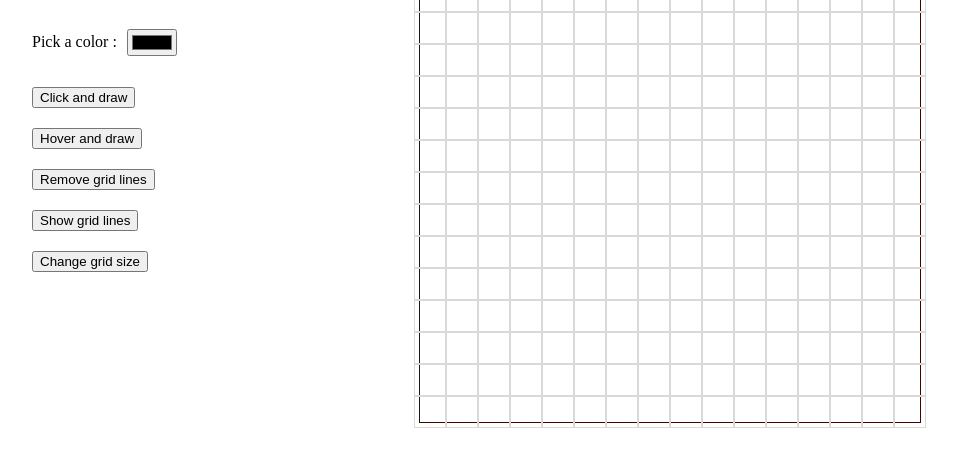
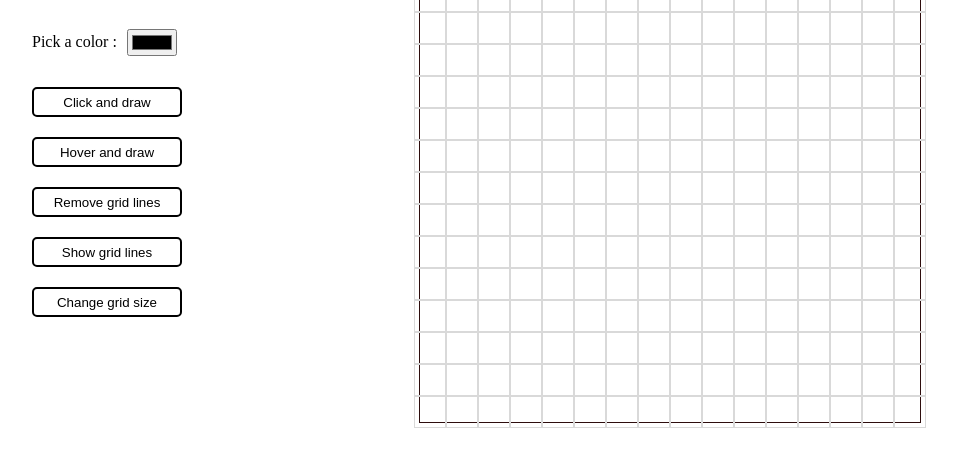
Before and after one commit to SubaniMalla/Etch-A-Sketch, a plain HTML site: page index.html in a window 1280 px wide. Shown: the part 119-586 px from the top of the page, without its empty margins (48-1005 px from the left). Drawn offline with Linux system fonts and the light colour scheme.

Commit message:
Add css to button

```diff
--- a/etch-a-sketch.css
+++ b/etch-a-sketch.css
@@ -46,5 +46,13 @@ flex: 2;
     margin: 0;
 }
 button{
-
+    border: 2px solid #000;
+    border-radius: 5px;
+    width:150px;
+    height: 30px;
+    background-color: white;
 }
+button:hover{
+    background-color: black;
+    color: white;
+}
--- a/etch-a-sketch.js
+++ b/etch-a-sketch.js
@@ -24,13 +24,12 @@ function createGrid(gridNumber=16){
 
 function draw() {
     const click = document.querySelector("#click");
-    const hover = document.querySelector("#hover");
-
     click.addEventListener("click", drawOnClick);
     hover.addEventListener("click", drawOnHover);
 }
 
 function drawOnHover() {
+    const hover = document.querySelector("#hover");
     const boxes = document.querySelectorAll(".box");
     boxes.forEach(box => {
         box.removeEventListener("click", handleBoxClick);
```
